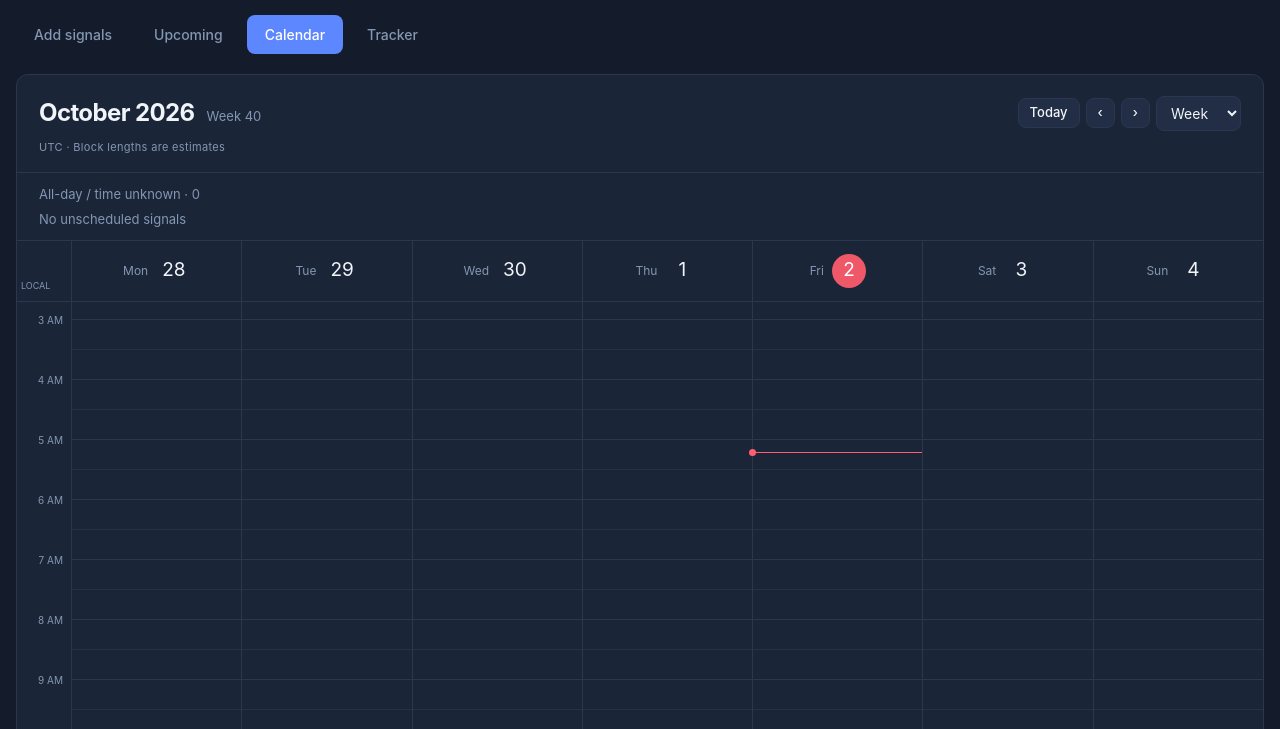
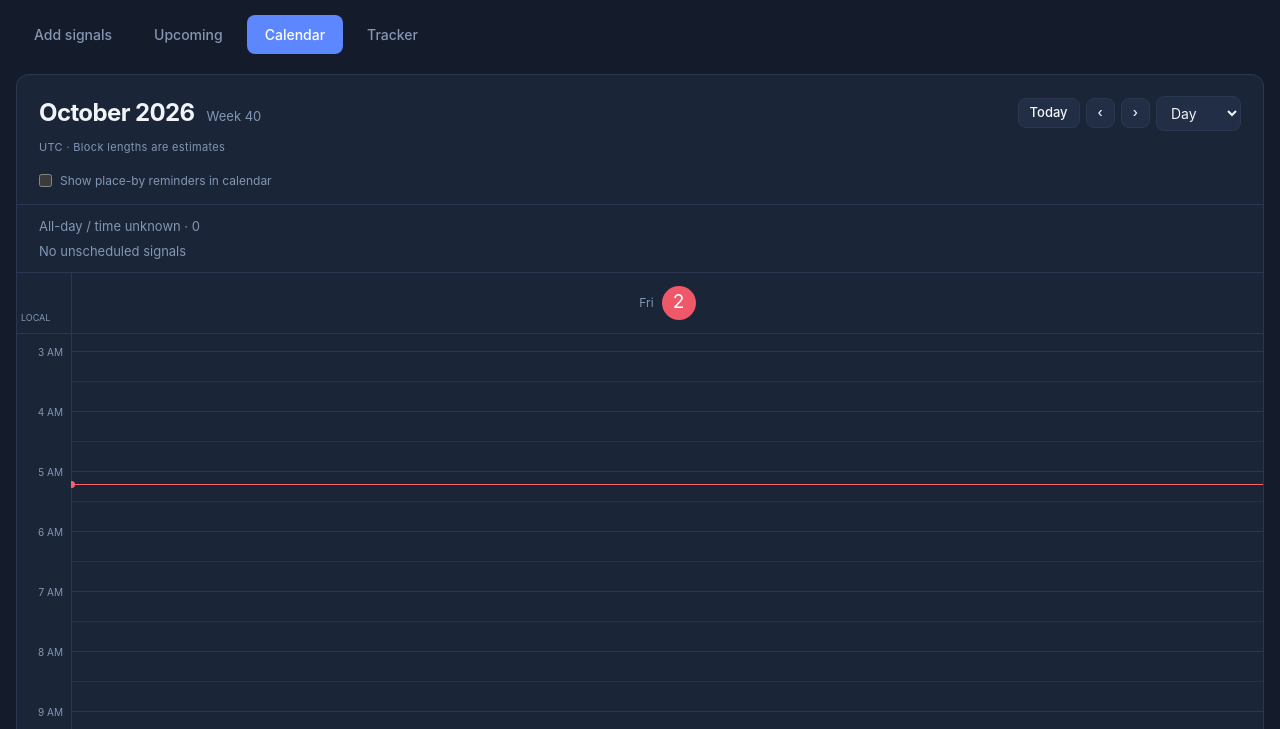
Before and after one commit to sasquach67/Rebet, a website: page index.html in a window 1280 px wide. Both pictures are taken after a click on the button "Calendar". Shown: the part 64-793 px from the top of the page. Drawn offline with Linux system fonts and the light colour scheme.

Commit message:
Default calendar to Day and make reminder pills optional

```diff
--- a/index.html
+++ b/index.html
@@ -68,6 +68,7 @@ body.calendar-active .wrap{max-width:1440px}
 .calendar-toolbar{display:flex;justify-content:space-between;align-items:center;gap:12px;flex-wrap:wrap;padding:20px 22px 8px}
 .calendar-heading{display:flex;align-items:baseline;gap:12px}.calendar-heading b{font-size:24px;letter-spacing:-.6px}
 .calendar-controls{display:flex;align-items:center;gap:6px}.calendar-controls select{width:auto;padding:7px 10px}
+.calendar-reminders{display:flex;align-items:center;gap:8px;padding:0 22px 14px;color:var(--mute);font-size:12px}.calendar-reminders input{width:auto;margin:0}
 .calendar-caption{padding:0 22px 16px;font-size:11px;letter-spacing:.03em;color:var(--mute)}
 #unknownBets{padding:10px 22px;border-top:1px solid var(--line);border-bottom:1px solid var(--line)}
 .unknown-list{display:flex;gap:8px;overflow-x:auto;margin-top:6px}.unknown-list .cal-event{min-width:200px;max-width:290px;padding:7px 10px}.unknown-list .cal-event span,.unknown-list .cal-event small{display:none}
@@ -134,9 +135,10 @@ body.calendar-active .wrap{max-width:1440px}
     <div class="card calendar-card">
       <div class="calendar-toolbar">
         <div class="calendar-heading"><b id="monthLbl"></b><span class="mute" id="weekLbl"></span></div>
-        <div class="calendar-controls"><button class="btn sm" id="calToday">Today</button><button class="btn sm" id="prevM" aria-label="Previous calendar period">‹</button><button class="btn sm" id="nextM" aria-label="Next calendar period">›</button><select id="calView" aria-label="Calendar view"><option value="week">Week</option><option value="day">Day</option><option value="month">Month</option></select></div>
+        <div class="calendar-controls"><button class="btn sm" id="calToday">Today</button><button class="btn sm" id="prevM" aria-label="Previous calendar period">‹</button><button class="btn sm" id="nextM" aria-label="Next calendar period">›</button><select id="calView" aria-label="Calendar view"><option value="day">Day</option><option value="week">Week</option><option value="month">Month</option></select></div>
       </div>
       <div class="calendar-caption" id="calZone"></div>
+      <label class="calendar-reminders"><input type="checkbox" id="calReminders"> Show place-by reminders in calendar</label>
       <div id="unknownBets"></div><div id="calBody"></div>
     </div>
   </section>
@@ -316,7 +318,7 @@ function renderUp(){
   $('#t-up').innerHTML=(sec('Coming up',up)+sec('Needs a date',nd)+sec('Past – still unresolved (mark result)',old))||'<div class="card mute">No open signals. Paste some on the “Add signals” tab.</div>';
 }
 const C=RebetCalendar;
-let calDate=C.dayStart(Date.now()),calView='week',calScrollReset=true,detailId=null,detailFocus=null;
+let calDate=C.dayStart(Date.now()),calView='day',calScrollReset=true,detailId=null,detailFocus=null;
 const clockTime=ms=>new Date(ms).toLocaleTimeString([],{hour:'numeric',minute:'2-digit'});
 const calStatus=b=>['pending','placed','won','lost','skipped','push'].includes(b.status)?b.status:'pending';
 function calEvent(b,extra='',style=''){
@@ -326,6 +328,7 @@ function renderCal(){
   const scroll=$('#calScroll'),oldTop=scroll?.scrollTop||0,oldLeft=scroll?.scrollLeft||0;
   const days=calView==='day'?[C.dayStart(calDate)]:C.weekRange(calDate).days,now=Date.now();
   $('#monthLbl').textContent=new Date(calDate).toLocaleDateString([],{month:'long',year:'numeric'});
+  $('#calReminders').checked=S.settings.calendarReminders===true;
   $('#weekLbl').textContent='Week '+C.weekNumber(calDate);
   $('#calZone').textContent=Intl.DateTimeFormat().resolvedOptions().timeZone+' · Block lengths are estimates';
   const unknown=S.bets.filter(b=>!b.hasTime||b.start==null);
@@ -340,7 +343,7 @@ function renderCal(){
     const axis=Array.from({length:24},(_,i)=>`<span style="top:${i*60}px">${i===0?'12 AM':i<12?i+' AM':i===12?'12 PM':(i-12)+' PM'}</span>`).join('');
     const columns=days.map(day=>{
       const blocks=C.pack(all.filter(x=>x.day===day)).map(x=>calEvent(x.bet,'timed',`top:${x.top}px;height:${x.bottom-x.top}px;left:calc(${100*x.column/x.columns}% + 3px);width:calc(${100/x.columns}% - 6px)`)).join('');
-      const markers=C.pack(S.bets.filter(b=>b.status==='pending'&&b.hasTime&&b.start!=null&&placeAt(b)>=day&&placeAt(b)<C.addDays(day,1)).map(b=>({bet:b,top:C.minute(placeAt(b)),bottom:C.minute(placeAt(b))+20}))).map(x=>`<button class="place-pill ${now>=placeAt(x.bet)&&now<x.bet.start?'overdue':''}" data-event="${esc(x.bet.id)}" style="top:${x.top}px;left:${100*x.column/x.columns}%;max-width:${100/x.columns}%" title="${esc(x.bet.title)} · ${clockTime(placeAt(x.bet))}">place bet <span>${clockTime(placeAt(x.bet))}</span></button>`).join('');
+      const markers=C.pack(S.bets.filter(b=>S.settings.calendarReminders===true&&b.status==='pending'&&b.hasTime&&b.start!=null&&placeAt(b)>=day&&placeAt(b)<C.addDays(day,1)).map(b=>({bet:b,top:C.minute(placeAt(b)),bottom:C.minute(placeAt(b))+20}))).map(x=>`<button class="place-pill ${now>=placeAt(x.bet)&&now<x.bet.start?'overdue':''}" data-event="${esc(x.bet.id)}" style="top:${x.top}px;left:${100*x.column/x.columns}%;max-width:${100/x.columns}%" title="${esc(x.bet.title)} · ${clockTime(placeAt(x.bet))}">place bet <span>${clockTime(placeAt(x.bet))}</span></button>`).join('');
       const line=C.nowPosition(now,day);
       return `<div class="time-column" data-date="${day}">${blocks}${markers}${line==null?'':`<div class="now-line" style="top:${line}px"><i></i></div>`}</div>`;
     }).join('');
@@ -351,6 +354,7 @@ function renderCal(){
   calScrollReset=false;
   if(detailId)renderDetail();
 }
+$('#calReminders').onchange=e=>{S.settings.calendarReminders=e.target.checked;save();renderCal()};
 $('#calView').onchange=e=>{calView=e.target.value;calScrollReset=true;renderCal()};
 function moveCalendar(delta){if(calView==='month'){const d=new Date(calDate);calDate=+new Date(d.getFullYear(),d.getMonth()+delta,1)}else calDate=C.addDays(calDate,delta*(calView==='week'?7:1));calScrollReset=true;renderCal()}
 $('#prevM').onclick=()=>moveCalendar(-1);$('#nextM').onclick=()=>moveCalendar(1);
```
Also changed, not shown: STATUS.md (+2 -1 lines), docs/index.html (+7 -3 lines), tests/calendar-ui.test.js (+2 -1 lines), dist/rebet.html, tests/screenshots/calendar-desktop-detail.png, tests/screenshots/calendar-desktop.png, tests/screenshots/calendar-phone-detail.png, tests/screenshots/calendar-phone.png.
